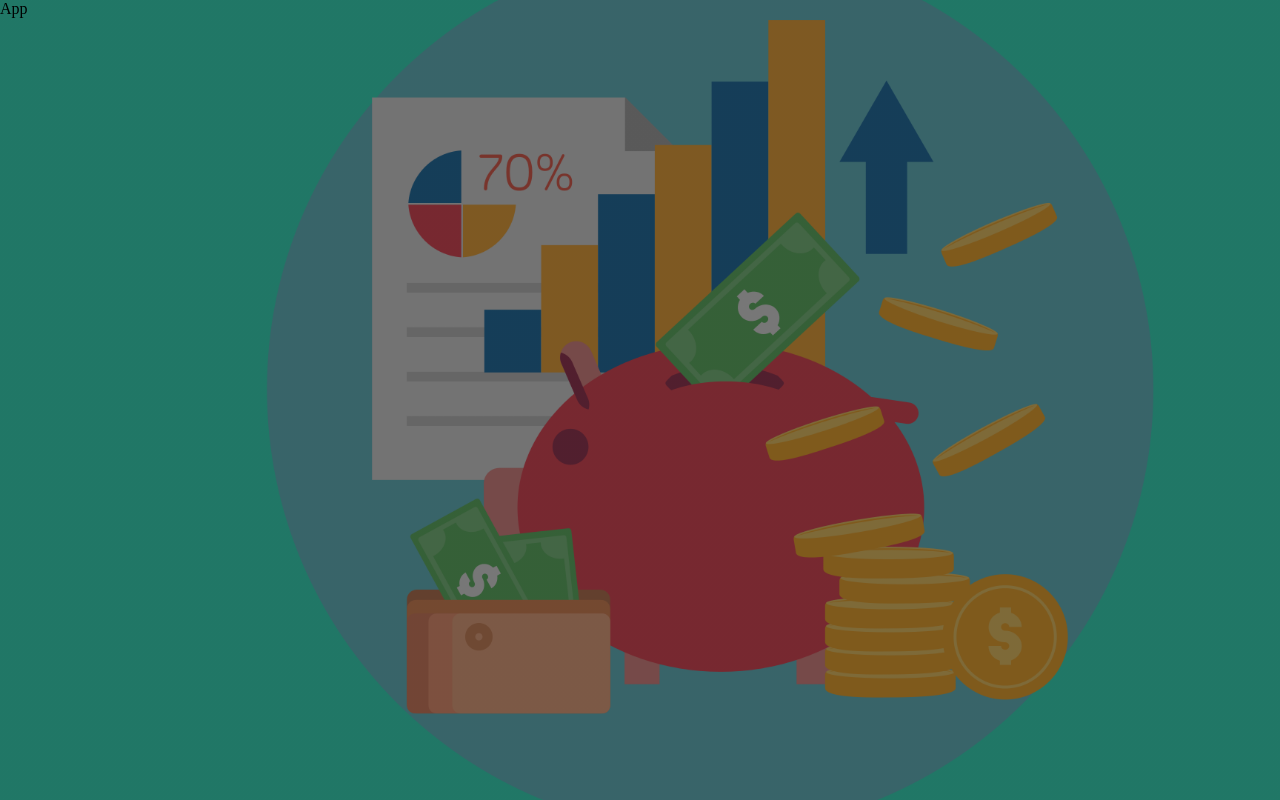
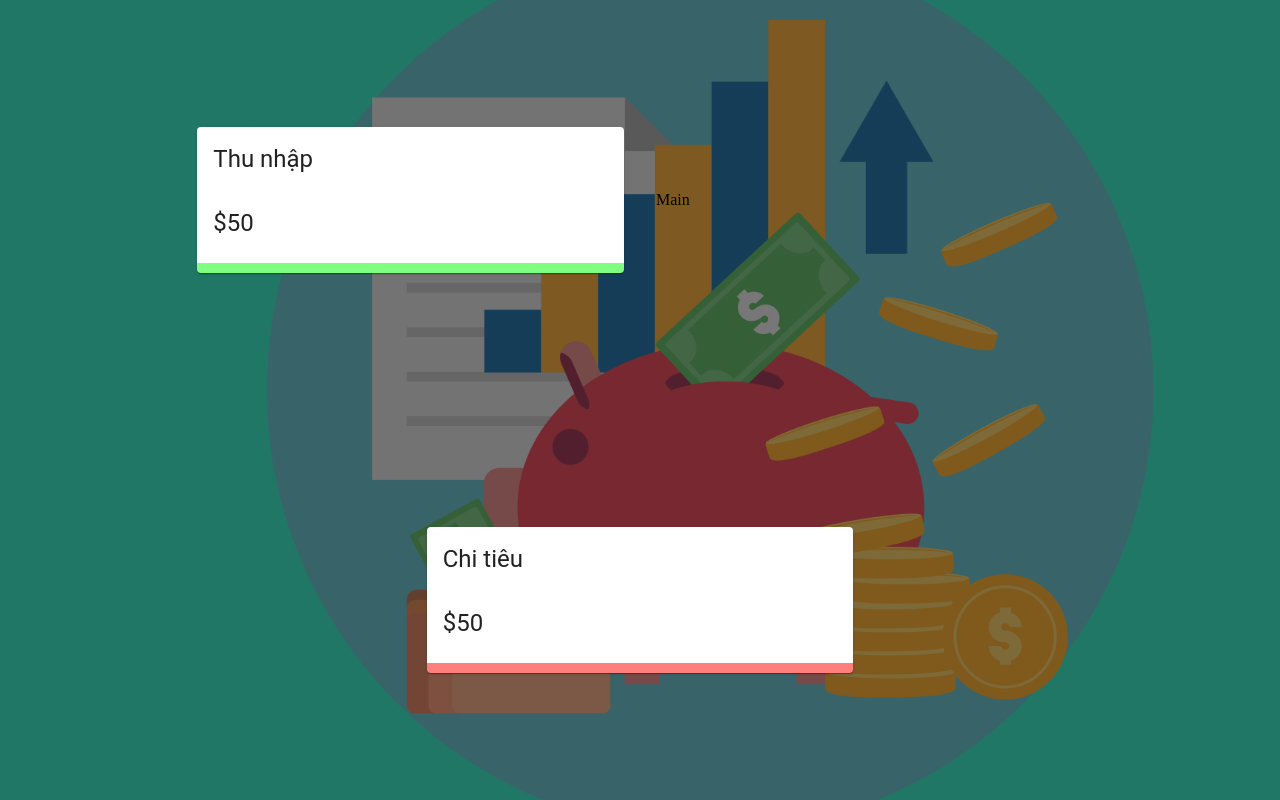
Before and after one commit to kenkaneki2398/expense-management-web, a React (Create React App) app: page / in a window 1280 px wide. Built offline with nearby package versions, Linux system fonts and the light colour scheme.

Commit message:
add Details component

```diff
--- a/src/App.js
+++ b/src/App.js
@@ -1,7 +1,33 @@
 import React from "react";
+import { Grid } from "@material-ui/core";
+import Details from "./components/Details/Details";
+
+import useStyles from "./styles";
 
 const App = () => {
-  return <div>App</div>;
+  const classes = useStyles();
+  return (
+    <div>
+      <Grid
+        className={classes.grid}
+        container
+        spacing={0}
+        alignItems="center"
+        justify="center"
+        style={{ height: "100vh" }}
+      >
+        <Grid item xs={12} sm={4}>
+          <Details title="Thu nhập" />
+        </Grid>
+        <Grid item xs={12} sm={4}>
+          Main
+        </Grid>
+        <Grid item xs={12} sm={4}>
+          <Details title="Chi tiêu" />
+        </Grid>
+      </Grid>
+    </div>
+  );
 };
 
 export default App;
--- /dev/null
+++ b/src/components/Details/Details.jsx
@@ -0,0 +1,22 @@
+import React from "react";
+import { Card, CardHeader, CardContent, Typography } from "@material-ui/core";
+import { Doughnut } from "react-chartjs-2";
+
+import useStyles from "./styles";
+
+const Details = ({ title }) => {
+  const classes = useStyles();
+
+  return (
+    <div>
+      <Card className={title === "Thu nhập" ? classes.income : classes.expense}>
+        <CardHeader title={title} />
+        <CardContent>
+          <Typography variant="h5">$50</Typography>
+        </CardContent>
+      </Card>
+    </div>
+  );
+};
+
+export default Details;
--- /dev/null
+++ b/src/components/Details/styles.js
@@ -0,0 +1,10 @@
+import { makeStyles } from "@material-ui/core";
+
+export default makeStyles(() => ({
+  income: {
+    borderBottom: "10px solid rgba(0, 255, 0, 0.5)",
+  },
+  expense: {
+    borderBottom: "10px solid rgba(255, 0, 0, 0.5)",
+  },
+}));
--- /dev/null
+++ b/src/styles.js
@@ -0,0 +1,30 @@
+import { makeStyles } from "@material-ui/core/styles";
+
+export default makeStyles((theme) => ({
+  desktop: {
+    [theme.breakpoints.up("sm")]: {
+      display: "none",
+    },
+  },
+  mobile: {
+    [theme.breakpoints.down("sm")]: {
+      display: "none",
+    },
+  },
+  main: {
+    [theme.breakpoints.up("sm")]: {
+      paddingBottom: "5%",
+    },
+  },
+  last: {
+    [theme.breakpoints.down("sm")]: {
+      marginBottom: theme.spacing(3),
+      paddingBottom: "200px",
+    },
+  },
+  grid: {
+    "& > *": {
+      margin: theme.spacing(2),
+    },
+  },
+}));
```
Also changed, not shown: 1 other file (tests, documents, lock files or other folders).
